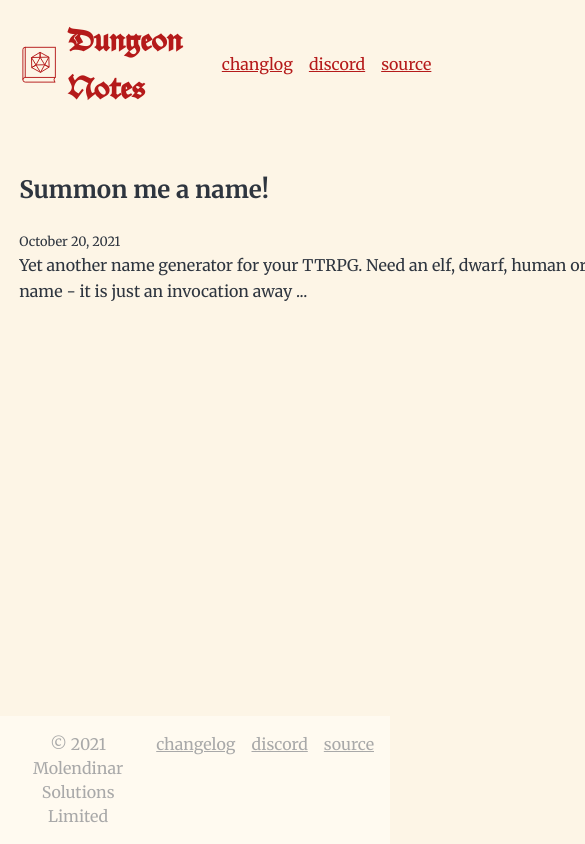
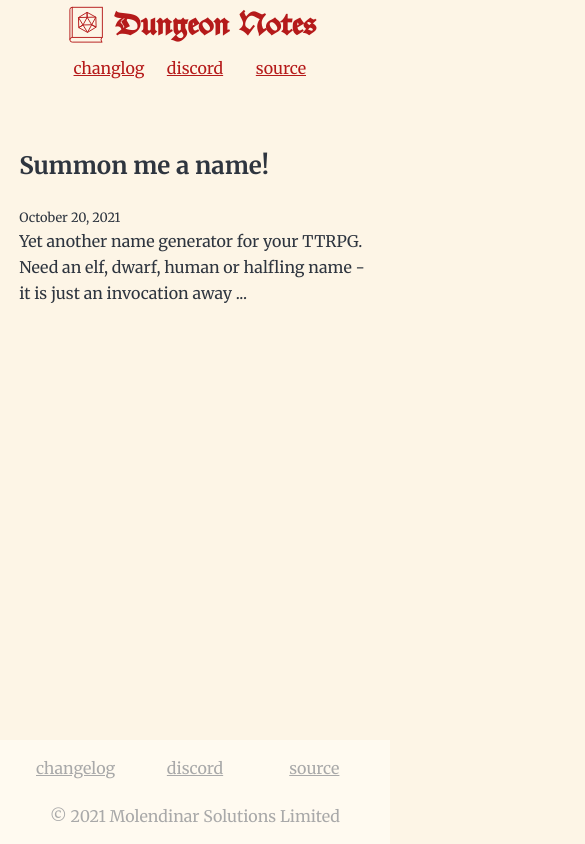
Before and after one commit to kanej/dungeon-notes, a Gatsby site in the folder packages/website/: page /changelog in a window 390 px wide. Shown: the top 844 px of the page, 585 px wide, since content can reach past the window. Built offline with nearby package versions, Linux system fonts and the light colour scheme; Gatsby itself is replaced by a stand-in of ours.

Commit message:
feat(website): improve changelog responsiveness on mobile
Signed-off-by: John Kane <john@kanej.me>

```diff
--- a/packages/website/src/components/layout.tsx
+++ b/packages/website/src/components/layout.tsx
@@ -24,15 +24,20 @@ const Layout = ({
         <Page>
           <Wrap>
             <Header>
+              <div />
               <Branding to="/">
                 <Logo />
                 <h1>{title}</h1>
               </Branding>
               <div />
-              {/* <Link to="/tools">tools</Link> */}
+
+              <div />
+              <Links>
                 <Link to="/changelog">changlog</Link>
                 <a href="https://discord.gg/Hejq6K99CQ">discord</a>
                 <a href="https://github.com/kanej/dungeon-notes">source</a>
+              </Links>
+              <div />
             </Header>
             <Main>{children}</Main>
             <Footer>
@@ -45,6 +50,7 @@ const Layout = ({
                   <Link to="/changelog">changelog</Link>
                   <a href="https://discord.gg/Hejq6K99CQ">discord</a>
                   <a href="https://github.com/kanej/dungeon-notes">source</a>
+                  <div />
                 </SocialBar>
               </FooterWrap>
             </Footer>
@@ -101,13 +107,25 @@ const Page = styled.div`
 const Header = styled.nav`
   display: grid;
   width: 100%;
-  grid-template-columns: auto 1fr auto auto auto;
+  align-items: center;
+
+  grid-template-columns: 1fr auto 1fr;
+
+  @media (min-width: 576px) {
+    grid-template-columns: auto 1fr auto auto 1fr auto;
     grid-column-gap: 1rem;
-  align-items: center;
 
     margin: 0 auto;
     max-width: ${({ theme }) => theme.spacing.maxWidth};
     padding: 1rem 0 0 1.2rem;
+  }
+`
+
+const Links = styled.div`
+  display: grid;
+  grid-template-columns: 1fr 1fr 1fr;
+  padding: 0.5rem 0;
+  text-align: center;
 `
 
 const Branding = styled(Link)`
@@ -157,16 +175,26 @@ const Footer = styled.footer`
 `
 
 const FooterWrap = styled.div`
-  display: grid;
-  grid-template-columns: 1fr 1fr;
+  display: flex;
+  flex-direction: column-reverse;
+  row-gap: 1.5rem;
+
+  @media (min-width: 576px) {
+    flex-direction: row;
+    justify-content: space-between;
     margin: 0 auto;
     max-width: ${({ theme }) => theme.spacing.maxWidth};
+  }
 `
 
 const SocialBar = styled.div`
   display: grid;
-  grid-template-columns: 1fr auto auto auto;
+  grid-template-columns: auto 1fr 1fr 1fr auto;
+
+  @media (min-width: 576px) {
+    grid-template-columns: 1fr auto auto auto 1fr;
     grid-column-gap: 1rem;
+  }
 `
 
 export default Layout
--- a/packages/website/src/pages/changelog.tsx
+++ b/packages/website/src/pages/changelog.tsx
@@ -70,7 +70,7 @@ const ChangelogIndex: React.FC<PageProps<DataProps>> = ({ data, location }) => {
 }
 
 const Article = styled.article`
-  width: ${({ theme }) => theme.spacing.maxWidth};
+  max-width: ${({ theme }) => theme.spacing.maxWidth};
 `
 
 export default ChangelogIndex
--- a/packages/website/src/pages/index.tsx
+++ b/packages/website/src/pages/index.tsx
@@ -48,7 +48,7 @@ const BlogIndex: React.FC<PageProps<DataProps>> = ({ data, location }) => {
 
 const Wrap = styled.div`
   display: grid;
-  margin-top: 4rem;
+  margin-top: 3rem;
 `
 
 const IntroText = styled.p`
```
Lines whose indentation alone changed are shown as unchanged.
